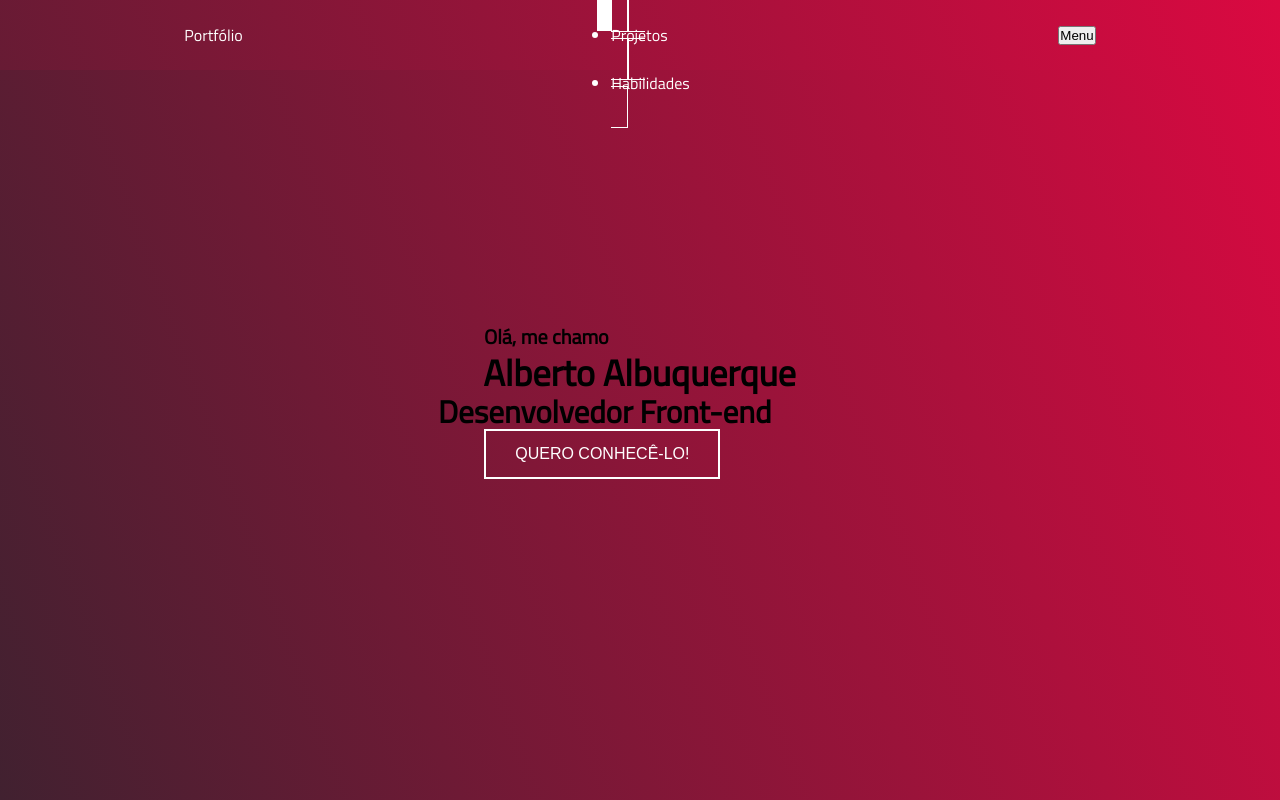
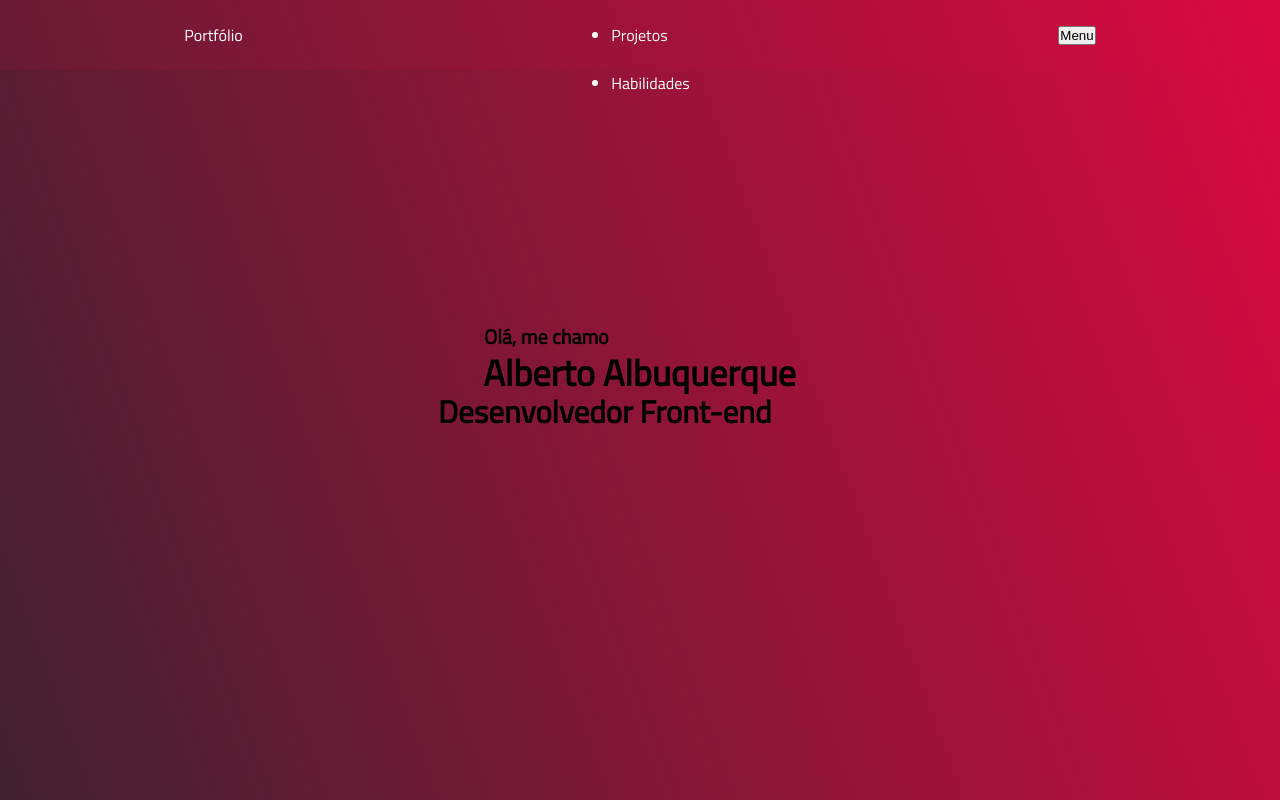
Before and after one commit to allbertuu/portfolio, a React (Create React App) app: page / in a window 1280 px wide. Shown: the top 800 px of the page. Built offline with nearby package versions, Linux system fonts and the light colour scheme.

Commit message:
update buttons

```diff
--- a/src/assets/sass/Button.module.scss
+++ b/src/assets/sass/Button.module.scss
@@ -1,22 +1,49 @@
 @import "./variables/colors/colors.scss";
 
-/* From cssbuttons.io by @nikk7007 */
-.btn_faixa {
-  padding: 0.8em 1.8em;
-  border: 2px solid white;
+@keyframes animate {
+  to {
+    width: 100%;
+  }
+}
+
+@keyframes show {
+  from {
+    opacity: 0;
+  }
+  to {
+    opacity: 1;
+  }
+}
+
+.btn {
+  background-color: transparent;
   position: relative;
   overflow: hidden;
+  border-radius: 0.3rem;
+  text-decoration: none;
+}
+
+.btn_faixa {
+  @extend .btn;
+  padding: 0.8em 1.8em;
+
   height: 50px;
-
-  background-color: transparent;
 
   text-align: center;
   text-transform: uppercase;
-  font-size: 16px;
+  font-size: 1rem;
   color: white;
 
   transition: 0.3s;
   z-index: 1;
+  opacity: 0;
+
+  animation: show 1.5s forwards 6s;
+
+  &:hover {
+    color: $primary-color;
+    @apply shadow-2xl;
+  }
 
   &::before {
     content: "";
@@ -27,7 +54,7 @@
     left: 50%;
     transform: translate(-50%, -50%) rotate(20deg);
     background: white;
-    transition: 0.5s ease;
+    transition: .5s ease;
     display: block;
     z-index: -1;
   }
@@ -36,30 +63,35 @@
     width: 105%;
   }
 
-  &:hover {
-    color: $primary-color;
-    @apply shadow-2xl;
+  &:after {
+    content: "";
+    display: block;
+    margin: 0 auto;
+    position: absolute;
+    bottom: 0;
+    right: 0;
+    left: 0;
+    height: 2px;
+    width: 2rem;
+    background-color: white;
+    transition: .5s ease;
+    animation: animate ease forwards 3s 6.1s;
   }
 }
 
-
-/* From cssbuttons.io by @ernestnash */
 .btn_li {
+  @extend .btn;
   padding: 0.5rem 1rem;
 
   color: white;
-  text-decoration: none;
 
   cursor: pointer;
-  position: relative;
-  background-color: transparent;
-  overflow: hidden;
   font-family: inherit;
 
   &.md {
     font-size: 1rem;
 
-    border: 1px solid white;
+    // border: 1px solid white;
 
     &::before {
       content: "";
@@ -71,6 +103,7 @@
       background-color: white;
       transform: translateX(-100%);
       transition: all 0.3s;
+      opacity: 0;
       z-index: -1;
     }
 
@@ -80,6 +113,7 @@
 
       &::before {
         transform: translateX(0);
+        opacity: 1;
       }
     }
   }
```
